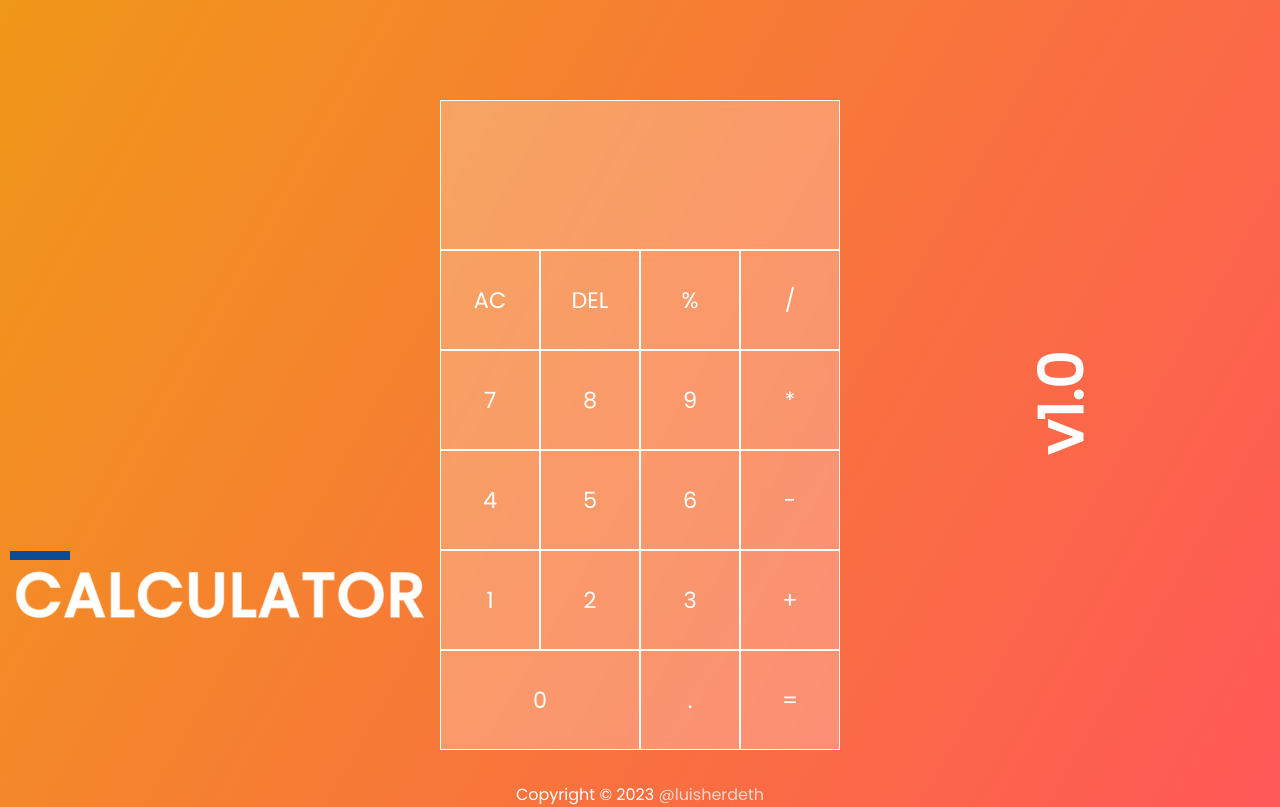
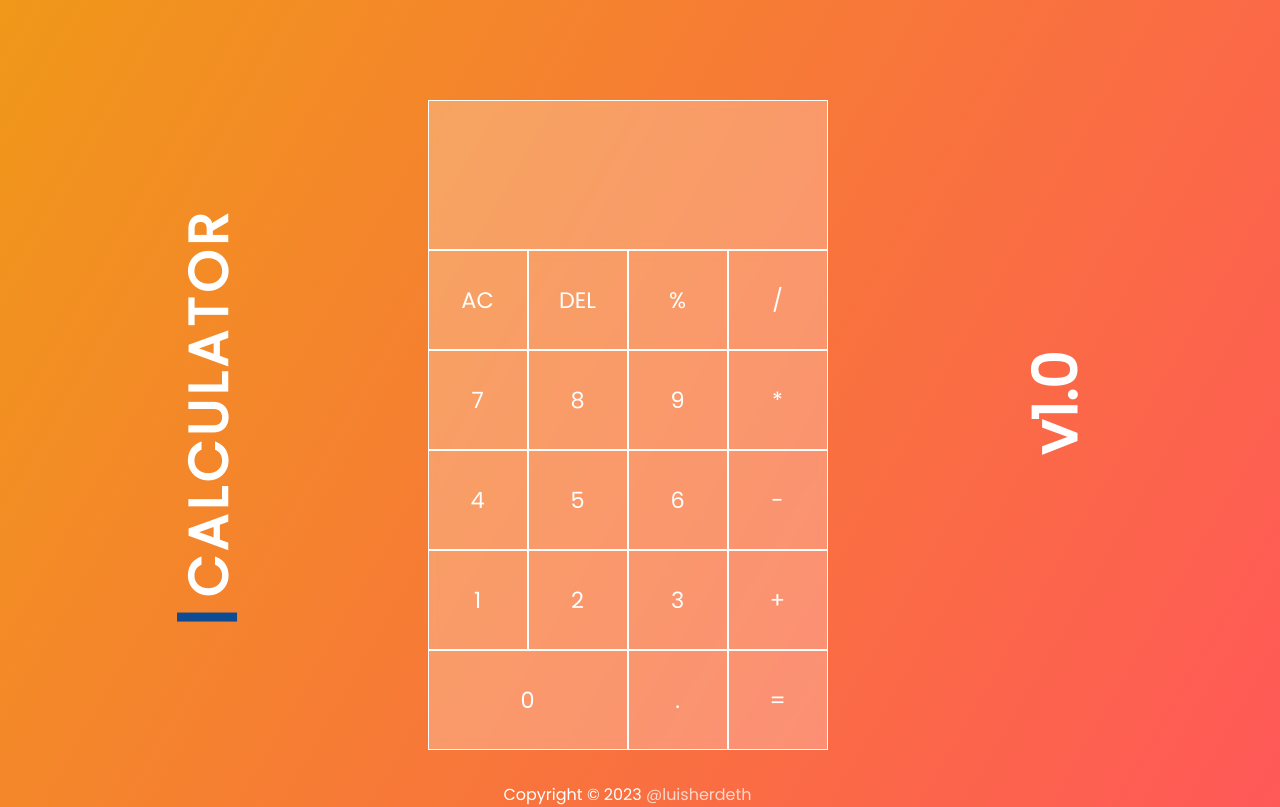
Before and after one commit to luisherdeth2020/Calculadora, a React (Vite) app: page / in a window 1280 px wide. Built offline with nearby package versions, Linux system fonts and the light colour scheme.

Commit message:
Finished calculator v1.5

```diff
--- a/src/App.css
+++ b/src/App.css
@@ -19,17 +19,13 @@
 
 .title {
 	color: #fff;
-	font-size: 2.5rem;
-	font-weight: bold;
-	transform: rotate(180deg) scale(1.5);
-	-webkit-transform: rotate(180deg) scale(1.5);
-	-moz-transform: rotate(180deg) scale(1.5);
-	-ms-transform: rotate(180deg) scale(1.5);
-	-o-transform: rotate(180deg) scale(1.5);
-	/* writing-mode: vertical-rl;
-	-webkit-writing-mode: vertical-rl;
-	-ms-writing-mode: vertical-rl; */
-	-webkit-text-stroke: 1px var(--text-stroke-color);
+	transform: rotate(270deg) scale(1.5);
+	-webkit-transform: rotate(270deg) scale(1.5);
+	-moz-transform: rotate(270deg) scale(1.5);
+	-ms-transform: rotate(270deg) scale(1.5);
+	-o-transform: rotate(270deg) scale(1.5);
+	/* -webkit-text-stroke: 1px var(--text-stroke-color); */
+	writing-mode: vertical-rl;
 }
 
 .titleRight {
@@ -48,21 +44,15 @@
 }
 
 /* test */
-.button {
-	background: transparent;
-	border: none;
-	height: auto;
-	margin: 0;
-	padding: 0;
-}
+
 .button {
 	--border-right: 6px;
 	--text-stroke-color: rgba(255, 255, 255, 0.6);
 	--animation-color: #0d4c92;
-	--fs-size: 2.5rem;
-	font-family: 'Poppins', sans-serif;
-	font-size: var(--fs-size);
+	font-family: Poppins, sans-serif;
+	font-size: 1.5em;
 	letter-spacing: 2px;
+	font-weight: 700;
 	position: relative;
 	transform: rotate(270deg) scale(1.5);
 	-webkit-transform: rotate(270deg) scale(1.5);
@@ -71,21 +61,14 @@
 	-o-transform: rotate(270deg) scale(1.5);
 	text-decoration: none;
 	text-transform: uppercase;
-	-webkit-text-stroke: 1px var(--text-stroke-color);
-	writing-mode: vertical-rl;
-	-webkit-writing-mode: vertical-rl;
-	-ms-writing-mode: vertical-rl;
-	width: 60px;
-	margin-top: 30%;
 }
 
 .hover-text {
-	content: (data-text);
 	background: var(--animation-color);
 	box-sizing: border-box;
-	font-weight: bold;
 	position: absolute;
 	transition: 0.5s;
+	font-size: 1.6em;
 	width: 0%;
 	-webkit-background-clip: text;
 	-webkit-text-fill-color: transparent;
@@ -94,12 +77,17 @@
 	overflow: hidden;
 	-webkit-text-stroke: 1px var(--animation-color);
 	display: grid;
+	height: 40px;
+	margin: 75px -128px;
 	align-content: center;
-	margin-top: 10px;
-	height: 40px;
+	-webkit-transition: 0.5s;
+	-moz-transition: 0.5s;
+	-ms-transition: 0.5s;
+	-o-transition: 0.5s;
 }
 .button:hover .hover-text {
-	width: 300px;
+	width: 288px;
+	/* font-size: 2.4rem; */
 }
 
 @media (min-width: 320px) and (max-width: 480px) {
--- a/src/App.jsx
+++ b/src/App.jsx
@@ -13,14 +13,14 @@ function App() {
 
 	return (
 		<div className="App">
-			<button data-text="Awesome" className="button">
+			<span className="button">
 				<span className="title">
 					&nbsp;CALCULATOR&nbsp;
 				</span>
 				<span className="hover-text" aria-hidden="true">
 					&nbsp;CALCULATOR&nbsp;
 				</span>
-			</button>
+			</span>
 			<Teclas />
 
 			<span className="titleRight">v1.0</span>
```
Also changed, not shown: src/components/Board.jsx (+23 -11 lines).
